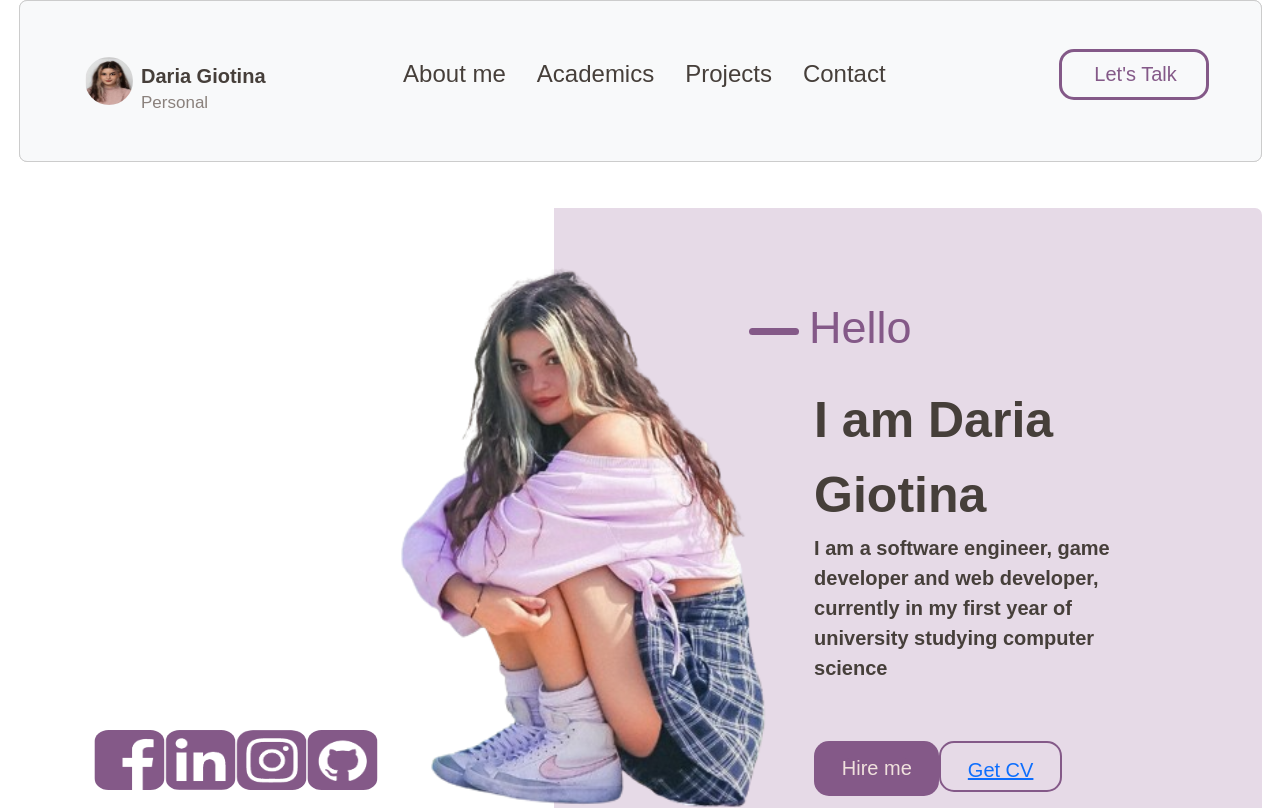
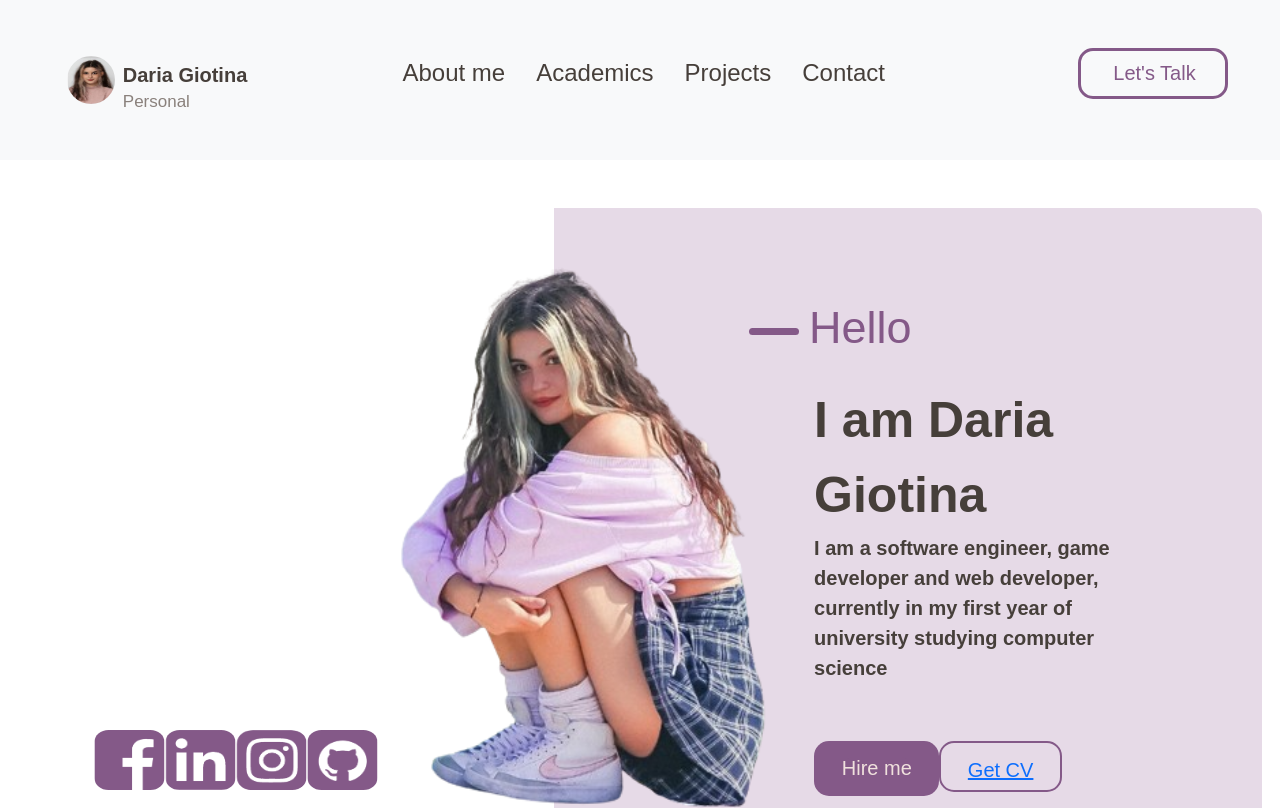
Before and after one commit to WisteryaCandy/Web-Portofolio, a React (Create React App) app: page / in a window 1280 px wide. Shown: the top 809 px of the page. Built offline with nearby package versions, Linux system fonts and the light colour scheme; a web font is replaced by a local one.

Commit message:
Deployed website

```diff
--- a/src/App.css
+++ b/src/App.css
@@ -34,8 +34,6 @@
 
    .navbar {
     background-color: #f0f0f0;
-    border: 1px solid #ccc;
-    border-radius: 8px;
     grid-row: 1;
     width: 100%;
     left: 0;
@@ -164,8 +162,6 @@
 
        .navbar {
         background-color: #f0f0f0;
-        border: 1px solid #ccc;
-        border-radius: 8px;
         grid-row: 1;
         width: 70%;
         left: 0;
@@ -283,8 +279,6 @@
 
        .navbar {
         background-color: #f0f0f0; /* Background color for the frames */
-        border: 1px solid #ccc; /* Border for better visibility */
-        border-radius: 8px;
         grid-row: 1;
         width: 100%;
         left: 10px;
--- a/src/navbar.css
+++ b/src/navbar.css
@@ -7,10 +7,10 @@
 
    .navbar{
     position: fixed;
-    width: 97.1%;
+    width: 100%;
     height: 10%;
     z-index:2;
-    left: 1.5vw;
+    left: 0vw;
 
    }
    .navbar-brand-container{
@@ -145,10 +145,10 @@
 @media screen and (min-width: 768px) and (max-width: 990px){
     .navbar{
       position: fixed;
-      width: 97.1%;
+      width: 100%;
       height: 15vw;
       z-index:2;
-      left: 1.5vw;
+      left: 0vw;
        }
     .myicon {
 
@@ -285,10 +285,10 @@
    @media screen and (max-width: 767px) {
   .navbar{
     position: fixed;
-    width: 97.2%;
+    width: 100%;
     height: 18vw;
     z-index:4;
-    left: 1.5vw;
+    left: 0vw;
    }
    .myicon {
 
```
